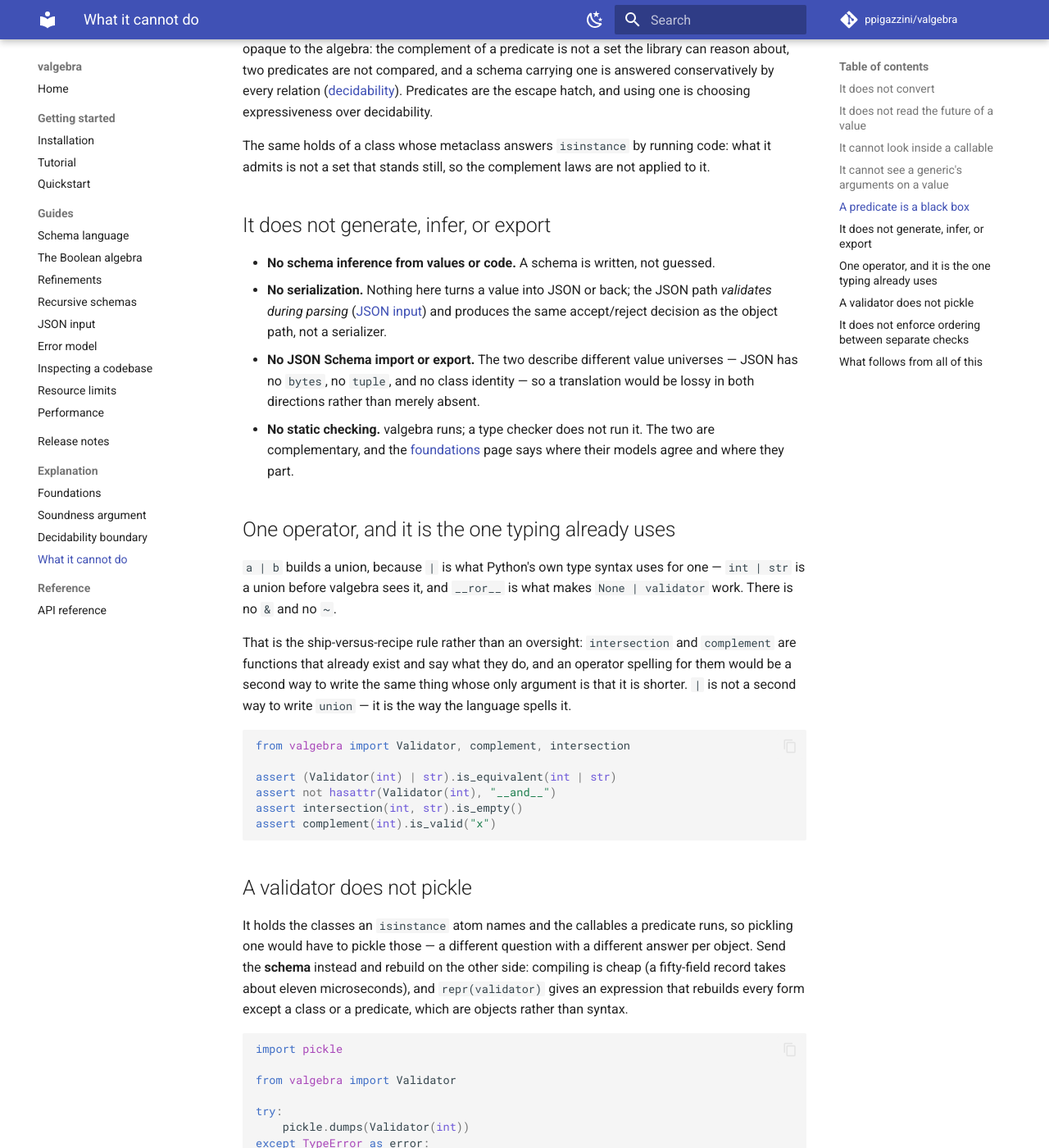
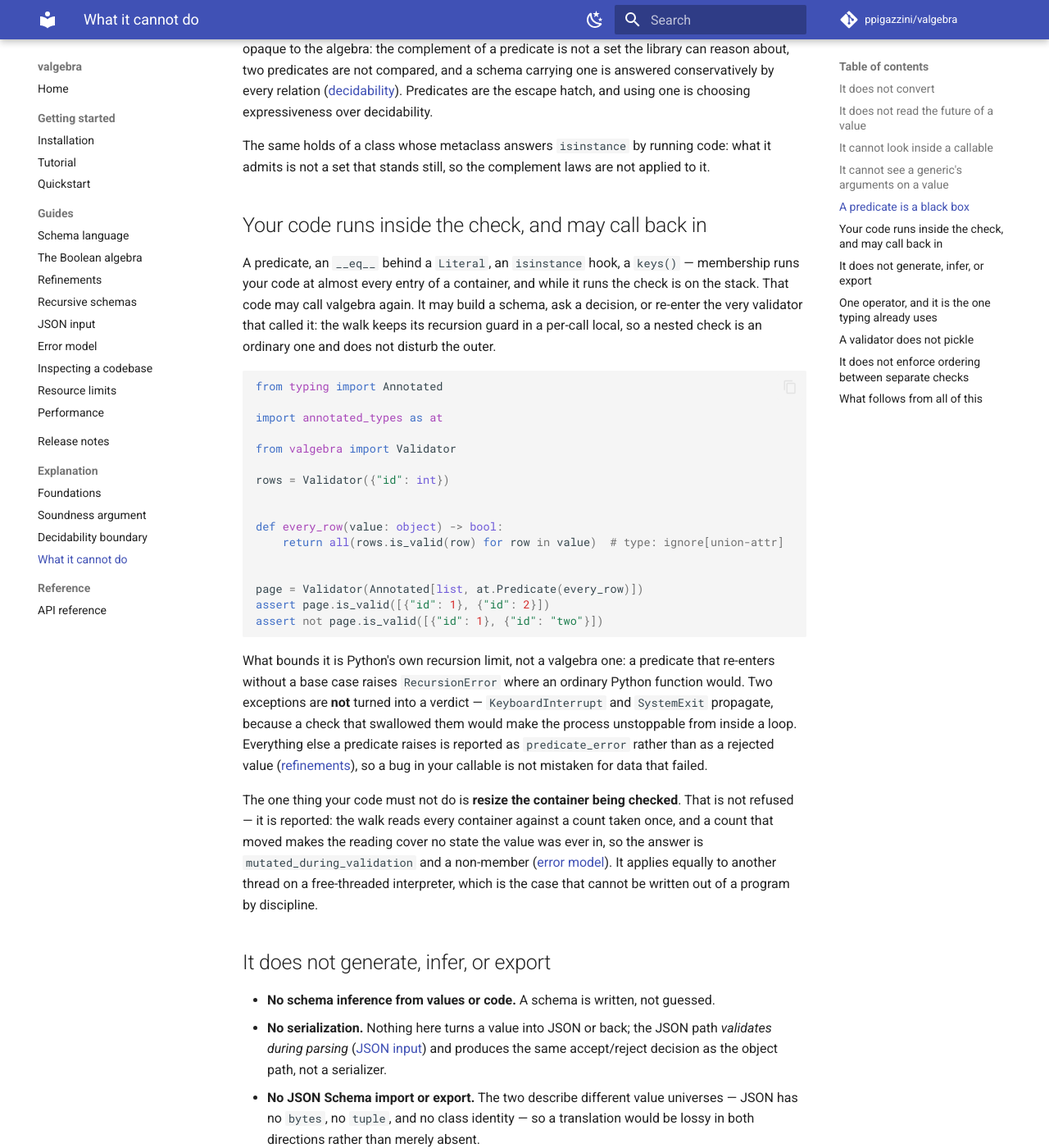
Before and after one commit to ppigazzini/valgebra, an MkDocs documentation site: the page built from docs/17-boundaries.md, in a window 1280 px wide and 1400 px high, scrolled down 1792 px. Shown: the whole window at 82% size. Built offline with MkDocs 1.6.1 and Material for MkDocs 9.7.7, drawn with Linux system fonts in a browser that asks for light colours; comment, search, counter and statistics services are not loaded.

Commit message:
docs: what runs inside the walk, and what it may do there
`docs/17-boundaries.md` is the page that says what a validator cannot do, and it
did not say what happens when the caller's own code runs *inside* a check. A
predicate, an `__eq__` behind a `Literal`, an `isinstance` hook and a `keys()`
are all invoked with the walk on the stack, and all four were measured
re-entering valgebra without trouble -- building a schema, asking a decision, or
calling the very validator that called them, 500 frames deep.

None of that was written down, so a reader had to guess whether it was supported
or merely untested. It is supported: the walk keeps its recursion guard in a
per-call local, so a nested check is an ordinary one. The section states that,
with an example the doc runner executes, and names the three edges beside it:

* Python's recursion limit is the bound, so a predicate with no base case raises
  `RecursionError` rather than a valgebra error;
* `KeyboardInterrupt` and `SystemExit` propagate rather than becoming a verdict,
  because a check that swallowed them would make the process unstoppable from
  inside a validation loop; every other exception is `predicate_error`;
* resizing the container being checked is reported, not refused -- which is the
  guard the previous commits extended to sequences, and the one case a caller
  cannot avoid by discipline, since another thread can do it on a free-threaded
  interpreter.

````diff
--- a/docs/17-boundaries.md
+++ b/docs/17-boundaries.md
@@ -87,6 +87,51 @@ The same holds of a class whose metaclass answers `isinstance` by running code:
 what it admits is not a set that stands still, so the complement laws are not
 applied to it.
 
+## Your code runs inside the check, and may call back in
+
+A predicate, an `__eq__` behind a `Literal`, an `isinstance` hook, a `keys()`
+— membership runs your code at almost every entry of a container, and while it
+runs the check is on the stack. That code may call valgebra again. It may build
+a schema, ask a decision, or re-enter the very validator that called it: the
+walk keeps its recursion guard in a per-call local, so a nested check is an
+ordinary one and does not disturb the outer.
+
+```python
+from typing import Annotated
+
+import annotated_types as at
+
+from valgebra import Validator
+
+rows = Validator({"id": int})
+
+
+def every_row(value: object) -> bool:
+    return all(rows.is_valid(row) for row in value)  # type: ignore[union-attr]
+
+
+page = Validator(Annotated[list, at.Predicate(every_row)])
+assert page.is_valid([{"id": 1}, {"id": 2}])
+assert not page.is_valid([{"id": 1}, {"id": "two"}])
+```
+
+What bounds it is Python's own recursion limit, not a valgebra one: a predicate
+that re-enters without a base case raises `RecursionError` where an ordinary
+Python function would. Two exceptions are **not** turned into a verdict —
+`KeyboardInterrupt` and `SystemExit` propagate, because a check that swallowed
+them would make the process unstoppable from inside a loop. Everything else a
+predicate raises is reported as `predicate_error` rather than as a rejected
+value ([refinements](05-refinements.md)), so a bug in your callable is not
+mistaken for data that failed.
+
+The one thing your code must not do is **resize the container being checked**.
+That is not refused — it is reported: the walk reads every container against a
+count taken once, and a count that moved makes the reading cover no state the
+value was ever in, so the answer is `mutated_during_validation` and a non-member
+([error model](08-error-model.md)). It applies equally to another thread on a
+free-threaded interpreter, which is the case that cannot be written out of a
+program by discipline.
+
 ## It does not generate, infer, or export
 
 - **No schema inference from values or code.** A schema is written, not guessed.
````
